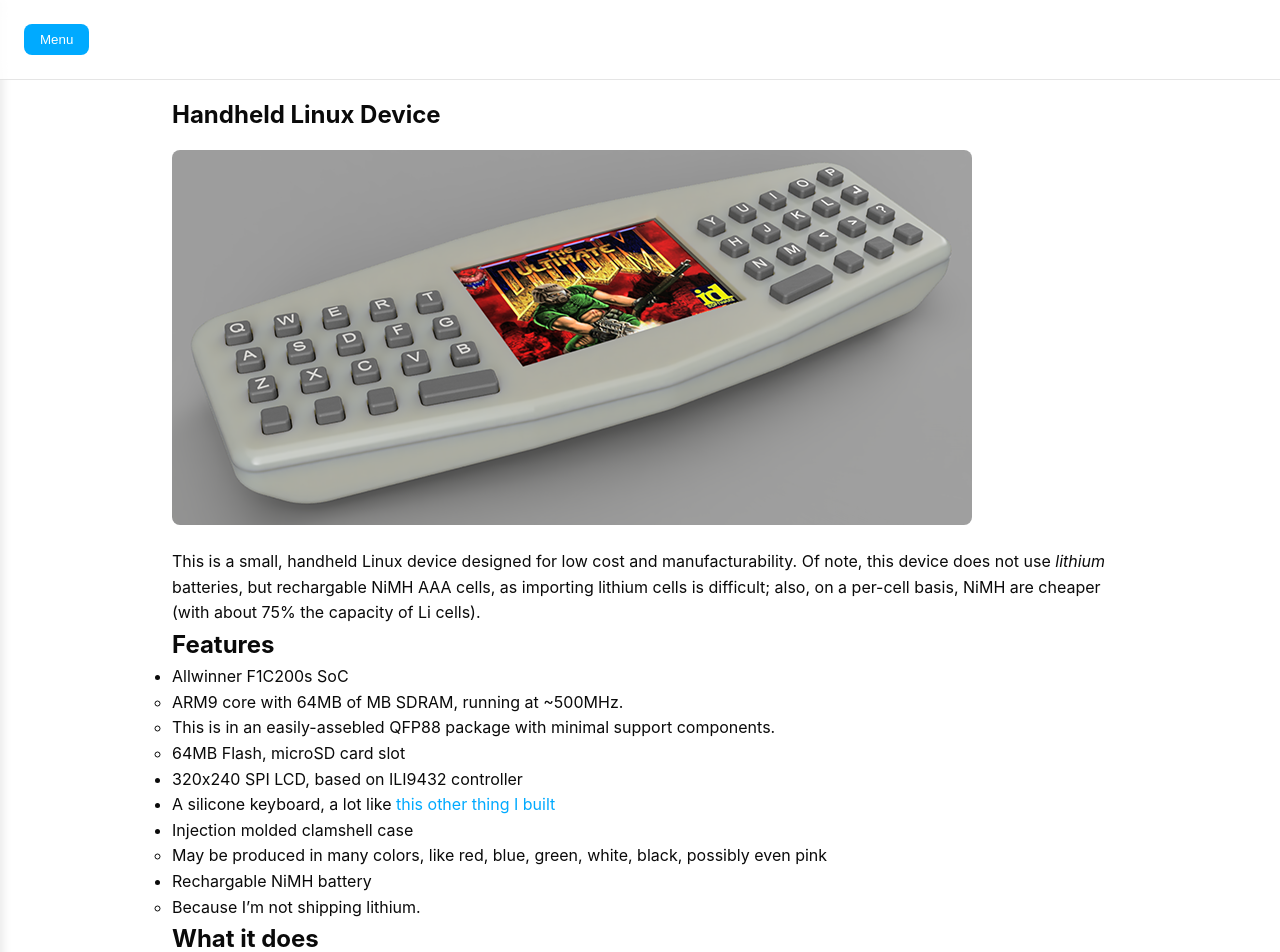
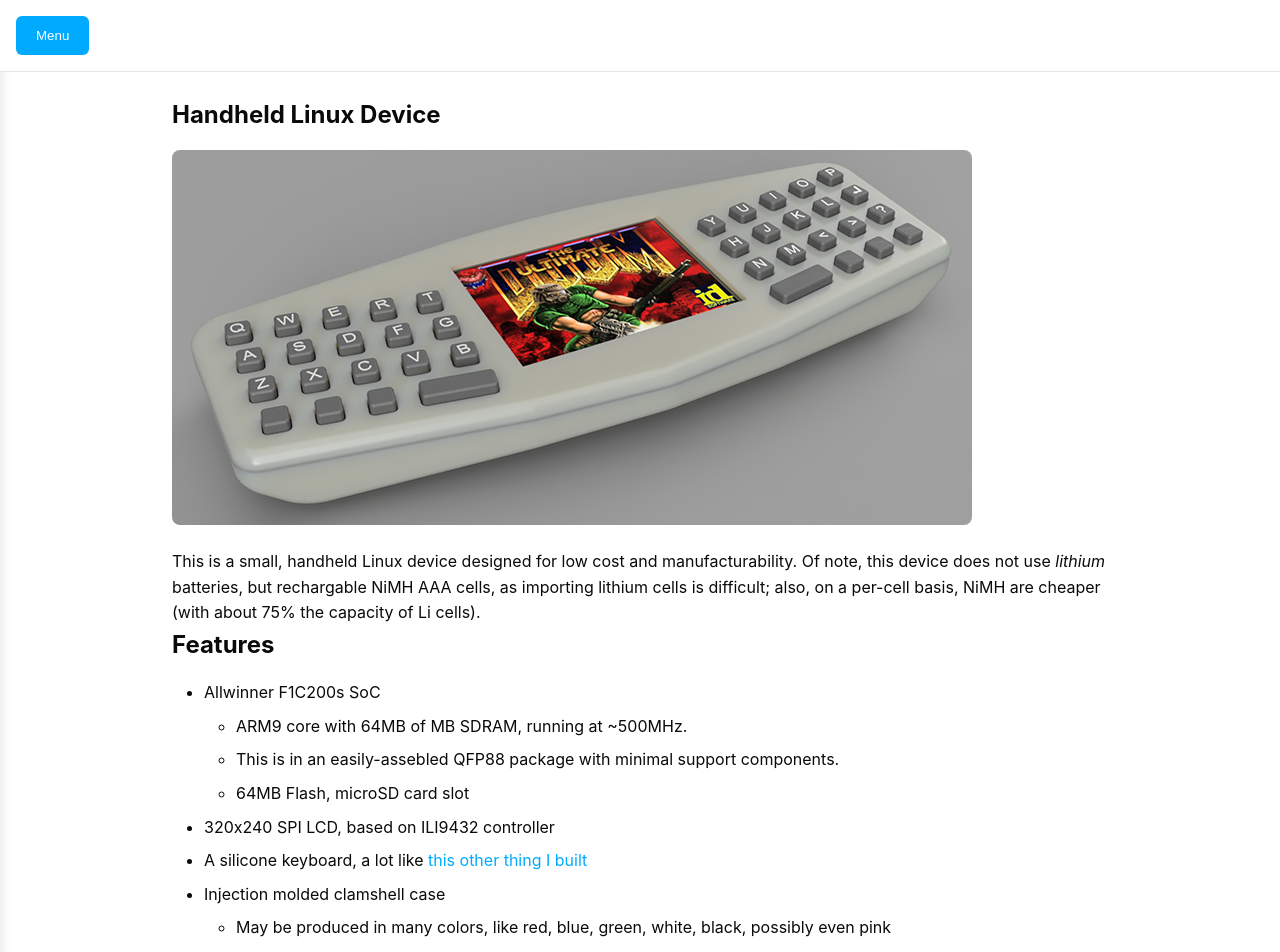
Before and after one commit to bbenchoff/bbenchoff.github.io, a Jekyll site: the page built from pages/HHLinux.md, in a window 1280 px wide and 1400 px high. Shown: the top 952 px of the window. Built offline with Jekyll 4.4.1, drawn with Linux system fonts in a browser that asks for light colours; our own code applies the rules of GitHub Pages for plain Markdown files.

Commit message:
Update default.html

```diff
--- a/_layouts/default.html
+++ b/_layouts/default.html
@@ -26,16 +26,51 @@
             line-height: 1.6;
         }
 
+        /* Proper list indentation */
+        .main-content ul {
+            padding-left: 2em;
+            margin: 1em 0;
+        }
+
+        .main-content ul ul {
+            margin: 0.5em 0;
+        }
+
+        .main-content li {
+            margin: 0.5em 0;
+        }
+
+        /* Enhanced sidebar buttons */
+        .sidebar-button {
+            display: block;
+            width: 100%;
+            padding: 0.75rem 1rem;
+            margin: 0.5rem 0;
+            border: 1px solid var(--accent);
+            border-radius: 6px;
+            background: transparent;
+            color: var(--text);
+            text-align: left;
+            text-decoration: none;
+            transition: all 0.2s ease;
+        }
+
+        .sidebar-button:hover {
+            background: var(--accent);
+            color: white;
+            transform: translateX(5px);
+        }
+
         .navbar {
             position: fixed;
             top: 0;
             right: 0;
-            padding: 1.5rem;
+            padding: 1rem;
             z-index: 1000;
             display: flex;
             align-items: center;
             gap: 1rem;
-            background: rgba(255, 255, 255, 0.8);
+            background: rgba(255, 255, 255, 0.9);
             backdrop-filter: blur(10px);
             width: 100%;
             border-bottom: 1px solid rgba(0, 0, 0, 0.1);
@@ -45,17 +80,18 @@
             background: var(--accent);
             border: none;
             color: white;
-            padding: 0.5rem 1rem;
-            border-radius: 8px;
+            padding: 0.75rem 1.25rem;
+            border-radius: 6px;
             cursor: pointer;
-            transition: all 0.3s ease;
+            transition: all 0.2s ease;
+            font-weight: 500;
         }
 
         .menu-button:hover {
             opacity: 0.9;
-            transform: translateY(-2px);
         }
 
+        /* Improved sidebar with proper scrolling */
         .sidebar {
             position: fixed;
             top: 0;
@@ -64,11 +100,27 @@
             width: 300px;
             background: white;
             padding: 2rem;
-            overflow-y: auto;
+            overflow-y: scroll;
             transform: translateX(-100%);
             transition: transform 0.3s ease;
             z-index: 900;
             box-shadow: 2px 0 10px rgba(0, 0, 0, 0.1);
+            scrollbar-width: thin;
+            scrollbar-color: var(--accent) transparent;
+        }
+
+        /* Custom scrollbar styling */
+        .sidebar::-webkit-scrollbar {
+            width: 8px;
+        }
+
+        .sidebar::-webkit-scrollbar-track {
+            background: transparent;
+        }
+
+        .sidebar::-webkit-scrollbar-thumb {
+            background-color: var(--accent);
+            border-radius: 4px;
         }
 
         .sidebar.active {
@@ -87,17 +139,8 @@
             color: var(--text);
         }
 
-        .sidebar a {
-            color: var(--text);
-            text-decoration: none;
-            display: block;
-            padding: 0.5rem 0;
-            transition: all 0.3s ease;
-        }
-
-        .sidebar a:hover {
-            color: var(--accent);
-            transform: translateX(10px);
+        .sidebar-section {
+            margin-bottom: 2rem;
         }
 
         .main-content {
@@ -124,23 +167,9 @@
 
         .contact-info {
             display: flex;
-            gap: 1rem;
+            gap: 0.5rem;
             margin: 2rem 0;
             flex-wrap: wrap;
-        }
-
-        .contact-link {
-            padding: 0.5rem 1rem;
-            background: var(--accent);
-            color: white !important;
-            text-decoration: none;
-            border-radius: 8px;
-            transition: all 0.3s ease;
-        }
-
-        .contact-link:hover {
-            opacity: 0.9;
-            transform: translateY(-2px);
         }
 
         @media (max-width: 768px) {
@@ -157,29 +186,56 @@
 
     <aside class="sidebar" id="sidebar">
         <h1>Brian Benchoff</h1>
-        <div class="contact-info">
-            <a href="mailto:benchoff@gmail.com" class="contact-link">Email</a>
-            <a href="https://twitter.com/BBenchoff" class="contact-link">Twitter</a>
-            <a href="https://github.com/bbenchoff" class="contact-link">Github</a>
+        <div class="sidebar-section">
+            <div class="contact-info">
+                <a href="mailto:benchoff@gmail.com" class="sidebar-button">Email</a>
+                <a href="https://twitter.com/BBenchoff" class="sidebar-button">Twitter</a>
+                <a href="https://github.com/bbenchoff" class="sidebar-button">Github</a>
+                <a href="https://github.com/bbenchoff/CV/blob/main/Brian%20Benchoff%20-%20Resume.pdf" class="sidebar-button">Résumé (PDF)</a>
+            </div>
         </div>
-        <a href="https://github.com/bbenchoff/CV/blob/main/Brian%20Benchoff%20-%20Resume.pdf" class="contact-link">Résumé (PDF)</a>
 
-        <h3>Featured Projects</h3>
-        <a href="https://bbenchoff.github.io/pages/Citicar.html">Citicar Restoration</a>
-        <a href="https://bbenchoff.github.io/pages/CANconversion.html">CAN Bus Conversion</a>
-        <a href="https://www.640by480.com/">Vintage Camera Instagram</a>
+        <div class="sidebar-section">
+            <h3>Popular Stuff</h3>
+            <a href="https://bbenchoff.github.io/pages/Citicar.html">Citicar Restoration</a><br>
+            <a href="https://bbenchoff.github.io/pages/CANconversion.html">Converting a car to CAN</a><br>
+            <a href="https://www.640by480.com/">My Instagram clone for vintage digital cameras.</a><br>
+        </div>
 
-        <h3>Software</h3>
-        <a href="https://bbenchoff.github.io/pages/IsoTherm.html">ΔΣ DAQ Reader</a>
-        <a href="http://bbenchoff.github.io/pages/IS31FL3741.html">LED Driver Library</a>
+        <div class="sidebar-section">
+            <h3>Software</h3>
+            <a href="https://bbenchoff.github.io/pages/IsoTherm.html">Reading ΔΣ DAQs at 120Mbps (C)</a><br>
+            <a href="http://bbenchoff.github.io/pages/InstaClone.html">Instagram Clone (Python, Django)</a><br>
+            <a href="http://bbenchoff.github.io/pages/IS31FL3741.html">IS31FL3741 LED driver library (C)</a><br>
+            <a href="http://bbenchoff.github.io/pages/NT35510.html">NT35510 TFT driver library (C)</a><br>
+            <a href="http://bbenchoff.github.io/pages/parser.html">Terminal Parser library (C & C++)</a><br>
+        </div>
 
-        <h3>Hardware</h3>
-        <a href="http://bbenchoff.github.io/pages/LinuxDevice.html">$15 Linux Machine</a>
-        <a href="http://bbenchoff.github.io/pages/MrRobot.html">Mr. Robot Badge</a>
+        <div class="sidebar-section">
+            <h3>Hardware</h3>
+            <a href="https://bbenchoff.github.io/pages/IsoTherm.html">Isolated Thermocouple Reader</a><br>
+            <a href="https://bbenchoff.github.io/pages/QuicktakeLens.html">Nikon lens adapter</a></br>
+            <a href="http://bbenchoff.github.io/pages/LinuxDevice.html">The $15 Linux Machine</a></br>
+            <a href="http://bbenchoff.github.io/pages/dumb.html">Portable Dumb Terminal</a><br>
+            <a href="http://bbenchoff.github.io/pages/MrRobot.html">Mr. Robot Badge</a><br>
+            <a href="http://bbenchoff.github.io/pages/atapi.html">Zip Drive Tower</a><br>
+            <a href="http://bbenchoff.github.io/pages/colorPCB.html">Full Color Circuit Boards</a><br>
+            <a href="http://bbenchoff.github.io/pages/RGBgaming.html">RGB Gaming Coaster</a><br>
+            <a href="http://bbenchoff.github.io/pages/FidgetSpinner.html">Serial Fidget Spinner</a><br>
+            <a href="http://bbenchoff.github.io/pages/BaudBox.html">Baud Box</a><br>
+            <a href="http://bbenchoff.github.io/pages/ShittyWall.html">A Wall of Circuit Boards</a><br>
+        </div>
 
-        <h3>CAD Design</h3>
-        <a href="http://bbenchoff.github.io/pages/keyboard.html">Silicone Keyboard</a>
-        <a href="http://bbenchoff.github.io/pages/BeBox.html">Quarter-Scale BeBox</a>
+        <div class="sidebar-section">
+            <h3>CAD Design</h3>
+            <a href="http://bbenchoff.github.io/pages/keyboard.html">Silicone Membrane Keyboard</a><br>
+            <a href="http://bbenchoff.github.io/pages/Palmtop.html">Injection Molded Palmtop</a><br>
+            <a href="http://bbenchoff.github.io/pages/MiniITX.html">Retro-inspired industrial design</a><br>
+            <a href="https://bbenchoff.github.io/pages/BeBox.html">Quarter-Scale Retrocomputing</a><br>
+            <a href="http://bbenchoff.github.io/pages/clamshell.html">Hardened clamshell computer</a><br>
+            <a href="http://bbenchoff.github.io/pages/Tread.html">3D Printed Tank Treads</a><br>
+            <a href="http://bbenchoff.github.io/pages/Porygon.html">Porygon</a><br>
+        </div>
     </aside>
 
     <main class="main-content">
```
